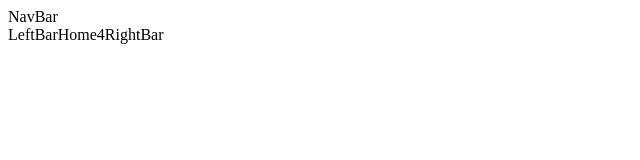
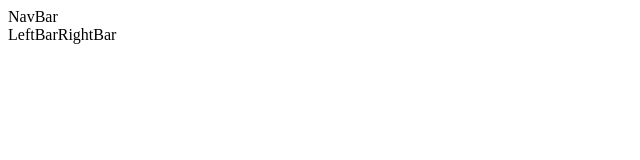
Before and after one commit to Mwavuna/chatApp, a React (Vite) app in the folder frontend/: page / in a window 1280 px wide. Shown: the top 160 px of the page, without its empty margins (0-640 px from the left). Built offline with nearby package versions, Linux system fonts and the light colour scheme.

Commit message:
Another commit

```diff
--- a/frontend/src/App.jsx
+++ b/frontend/src/App.jsx
@@ -21,19 +21,19 @@ function App() {
   };
   const router = createBrowserRouter([
     {
-      path: "/login",
+      path: "/chatapp/login",
       element: <Login />,
     },
     {
-      path: "/signup",
+      path: "/chatApp/signup",
       element: <Signup />,
     },
     {
       path: "/",
       element: <Layout />,
       children: [
-        { index: true, element: <Home /> },
-        { path: "profile/:id", element: <Profile /> },
+        { path: "/chatApp", element: <Home /> },
+        { path: "chatApp/profile/:id", element: <Profile /> },
       ],
     },
     {
```
Also changed, not shown: 1 other file (tests, documents, lock files or other folders).
